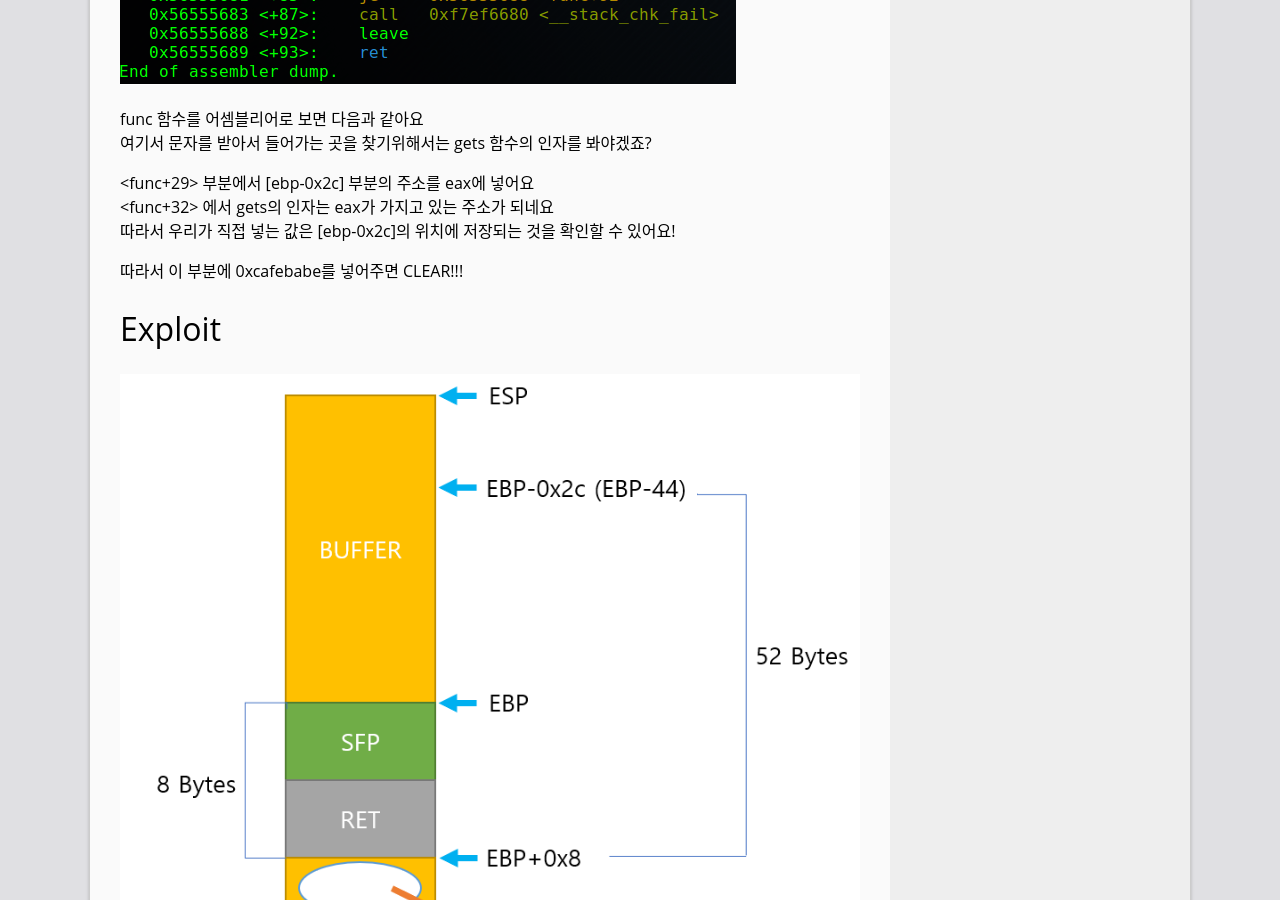
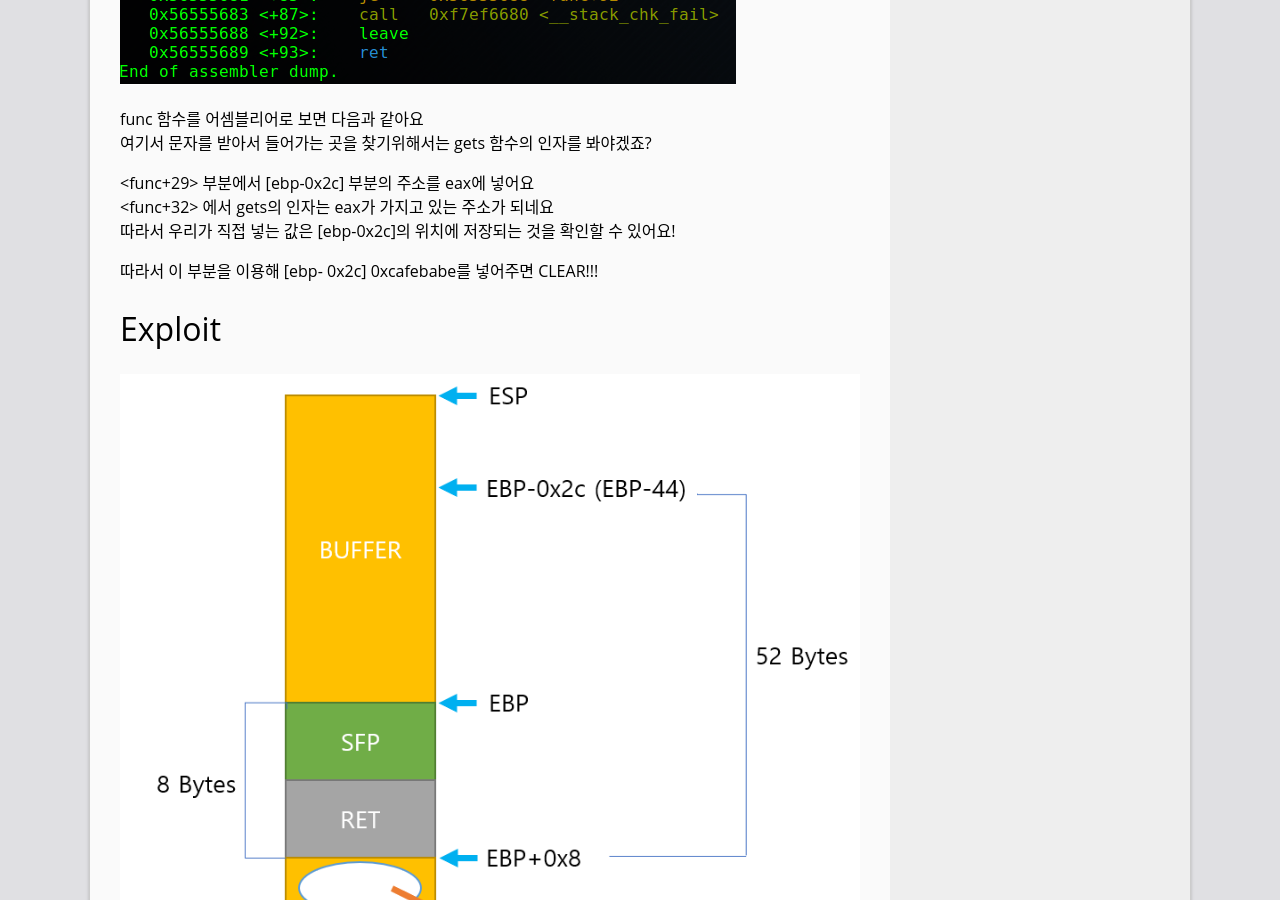
Before and after one commit to UnKN0wnName/stfwlg.github.io, a Jekyll site: the page built from _posts/2018-06-08-[pwnable.kr]_bof_풀이.md, in a window 1280 px wide and 900 px high, scrolled down 1947 px. Built offline with Jekyll 4.4.1, drawn with Linux system fonts in a browser that asks for light colours.

Commit message:
Update 2018-06-08-[pwnable.kr]_bof_풀이.md

```diff
--- a/_posts/2018-06-08-[pwnable.kr]_bof_풀이.md
+++ b/_posts/2018-06-08-[pwnable.kr]_bof_풀이.md
@@ -60,7 +60,7 @@ func 함수를 어셈블리어로 보면 다음과 같아요
 <func+32> 에서 gets의 인자는 eax가 가지고 있는 주소가 되네요
 따라서 우리가 직접 넣는 값은 [ebp-0x2c]의 위치에 저장되는 것을 확인할 수 있어요!
 
-따라서 이 부분에 0xcafebabe를 넣어주면 CLEAR!!!
+따라서 이 부분을 이용해 [ebp- 0x2c] 0xcafebabe를 넣어주면 CLEAR!!!
 
 # Exploit
 
```
